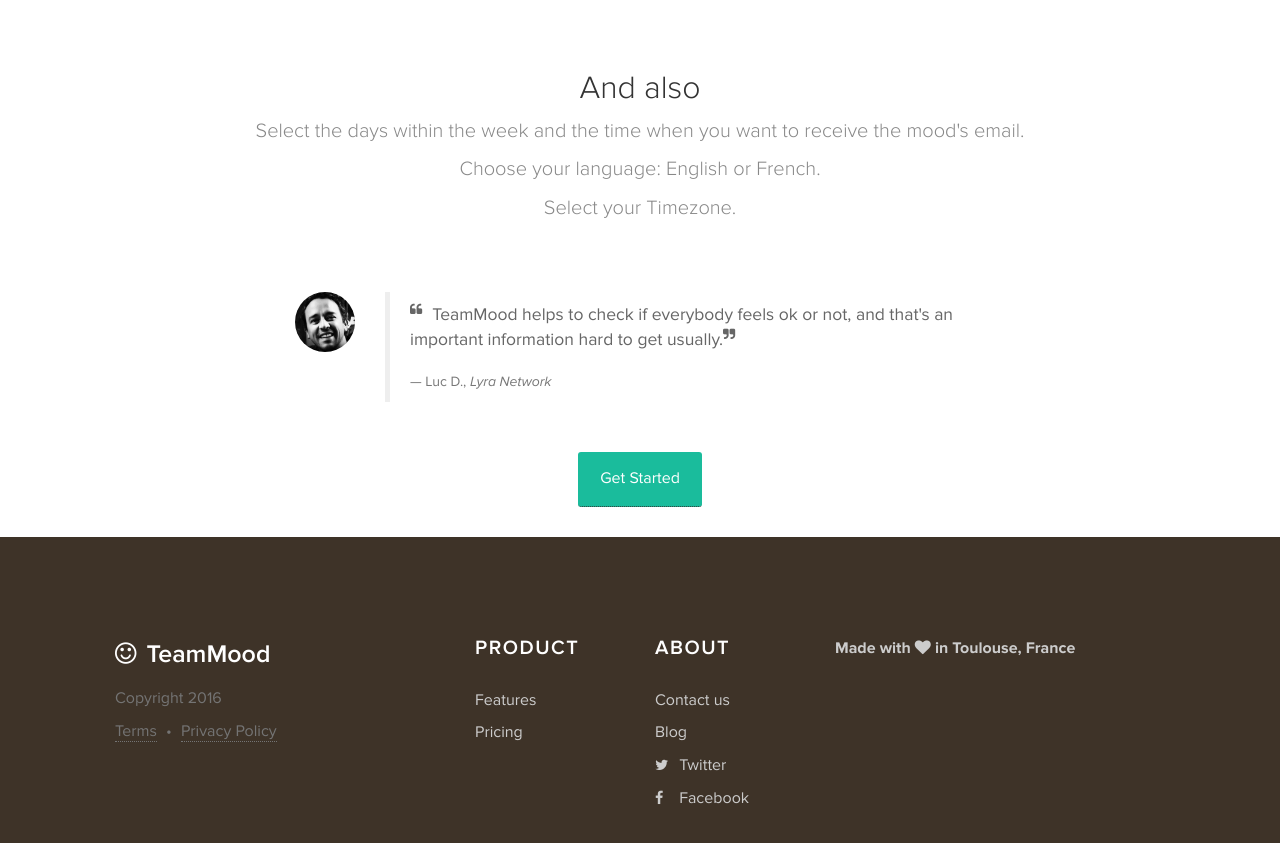
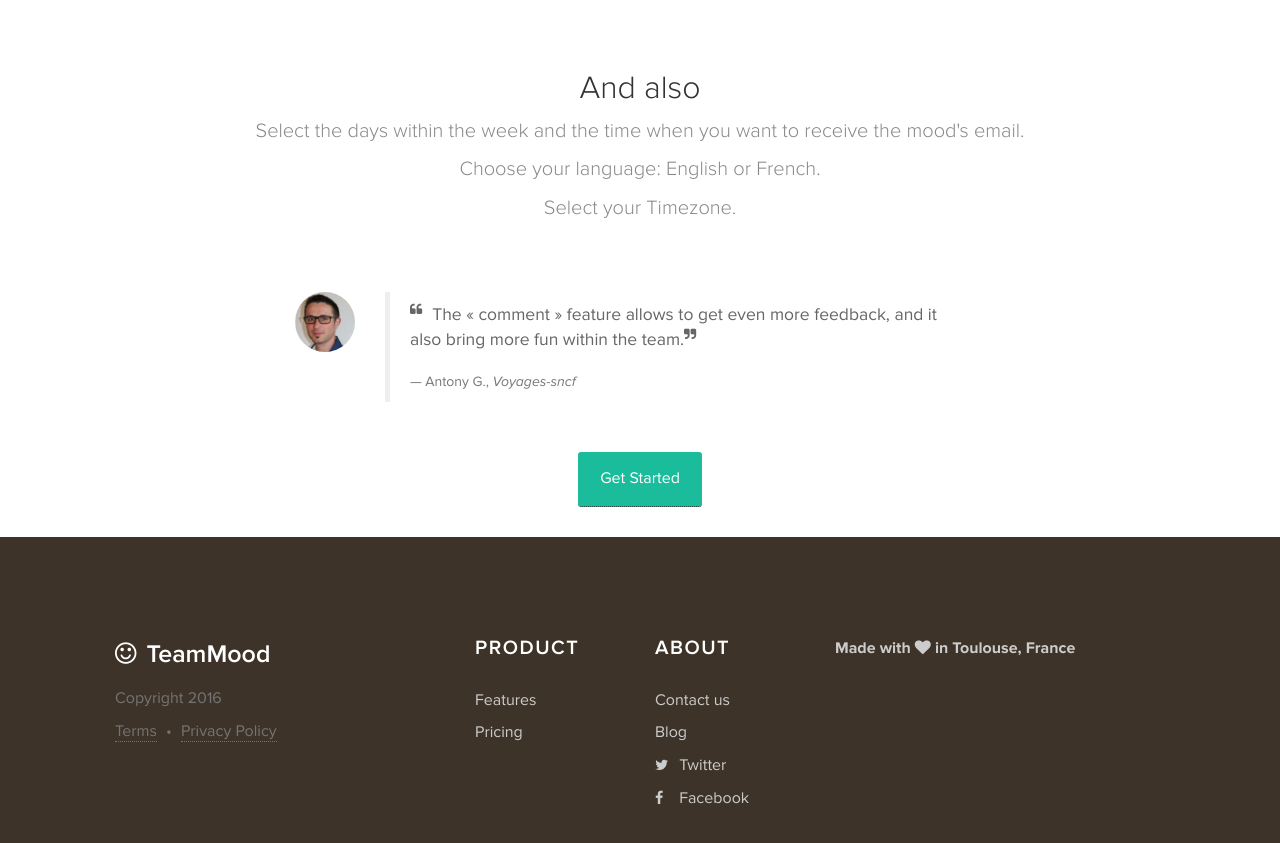
Before and after one commit to TeamMood/landing-page, a Jekyll site: the page built from en/features/index.html, in a window 1280 px wide and 900 px high, scrolled down 1689 px. Shown: the top 843 px of the window. Built offline with Jekyll 4.4.1, drawn with Linux system fonts in a browser that asks for light colours; nearby versions of some CDN libraries; comment, search, counter and statistics services are not loaded.

Commit message:
More testimonials - en

```diff
--- a/en/features/index.html
+++ b/en/features/index.html
@@ -102,12 +102,12 @@
     <div class="container">
         <div class="row">
             <div class="col-md-1 col-md-offset-2">
-                <img class="img-circle img-responsive" src="/images/testimonials/luc_d.jpg">
+                <img class="img-circle img-responsive" src="/images/testimonials/antony_g.jpg">
             </div>
             <div class="col-md-7">
                 <blockquote>
-                    <p><sup><i class="fa fa-quote-left"></i></sup>TeamMood helps to check if everybody feels ok or not, and that's an important information hard to get usually.<sup><i class="fa fa-quote-right"></i></sup> </p>
-                    <p><small>Luc D., <i>Lyra  Network</i></small></p>
+                    <p><sup><i class="fa fa-quote-left"></i></sup>The « comment » feature allows to get even more feedback, and it also bring more fun within the team.<sup><i class="fa fa-quote-right"></i></sup> </p>
+                    <p><small>Antony G., <i>Voyages-sncf</i></small></p>
                 </blockquote>
             </div>
         </div>
--- a/en/index.html
+++ b/en/index.html
@@ -64,12 +64,12 @@
     <div class="container">
         <div class="row">
             <div class="col-md-1 col-md-offset-2">
-                <img class="img-circle img-responsive" src="/images/testimonials/philippe-r.jpg">
+                <img class="img-circle img-responsive" src="/images/testimonials/luc_d.jpg">
             </div>
             <div class="col-md-7">
                 <blockquote>
-                    <p><sup><i class="fa fa-quote-left"></i></sup>Thanks to TeamMood, we demonstrated that one of our weekly meeting was not providing any added value to anyone. <sup><i class="fa fa-quote-right"></i></sup> </p>
-                    <p><small>Philippe R., <i>AirFrance</i></small></p>
+                    <p><sup><i class="fa fa-quote-left"></i></sup>TeamMood helps to check if everybody feels ok or not, and that's an important information hard to get usually.<sup><i class="fa fa-quote-right"></i></sup> </p>
+                    <p><small>Luc D., <i>Lyra  Network</i></small></p>
                 </blockquote>
             </div>
         </div>
```
Also changed, not shown: en/pricing/index.html (+5 -5 lines).
